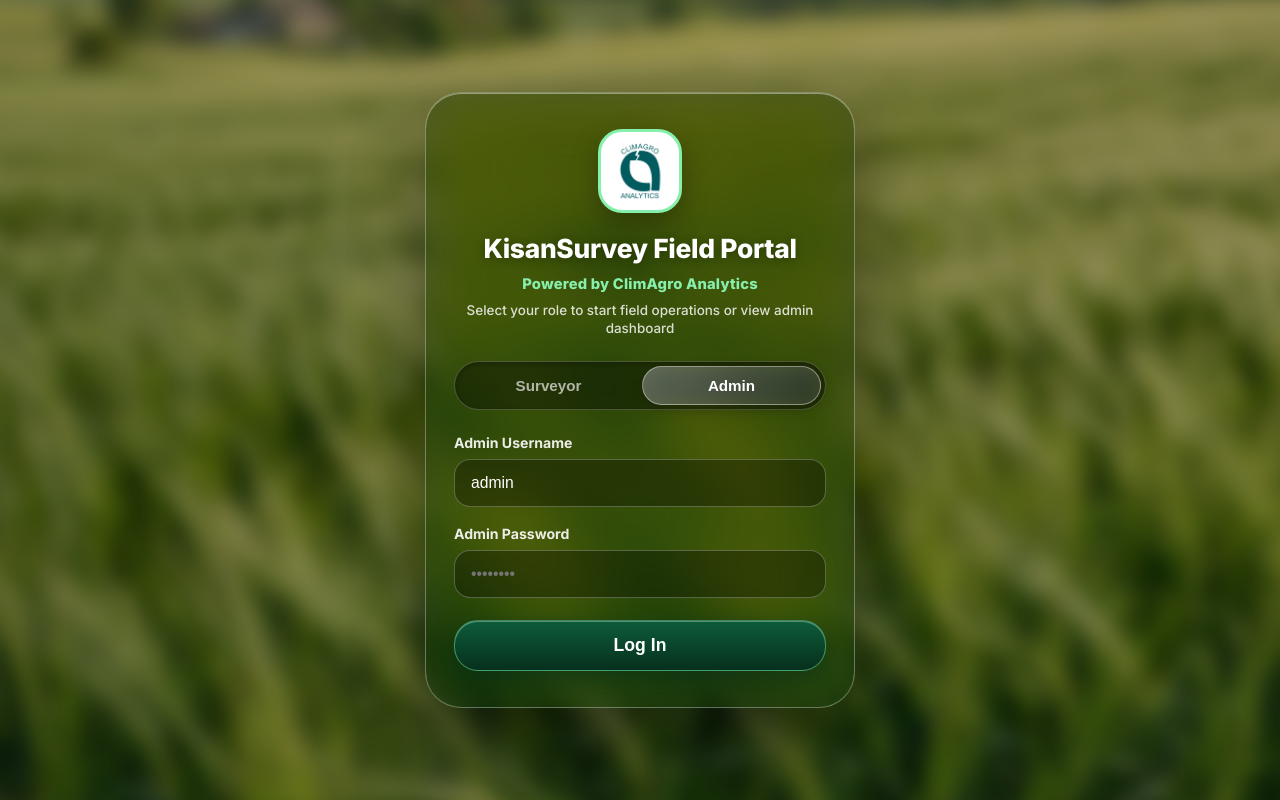
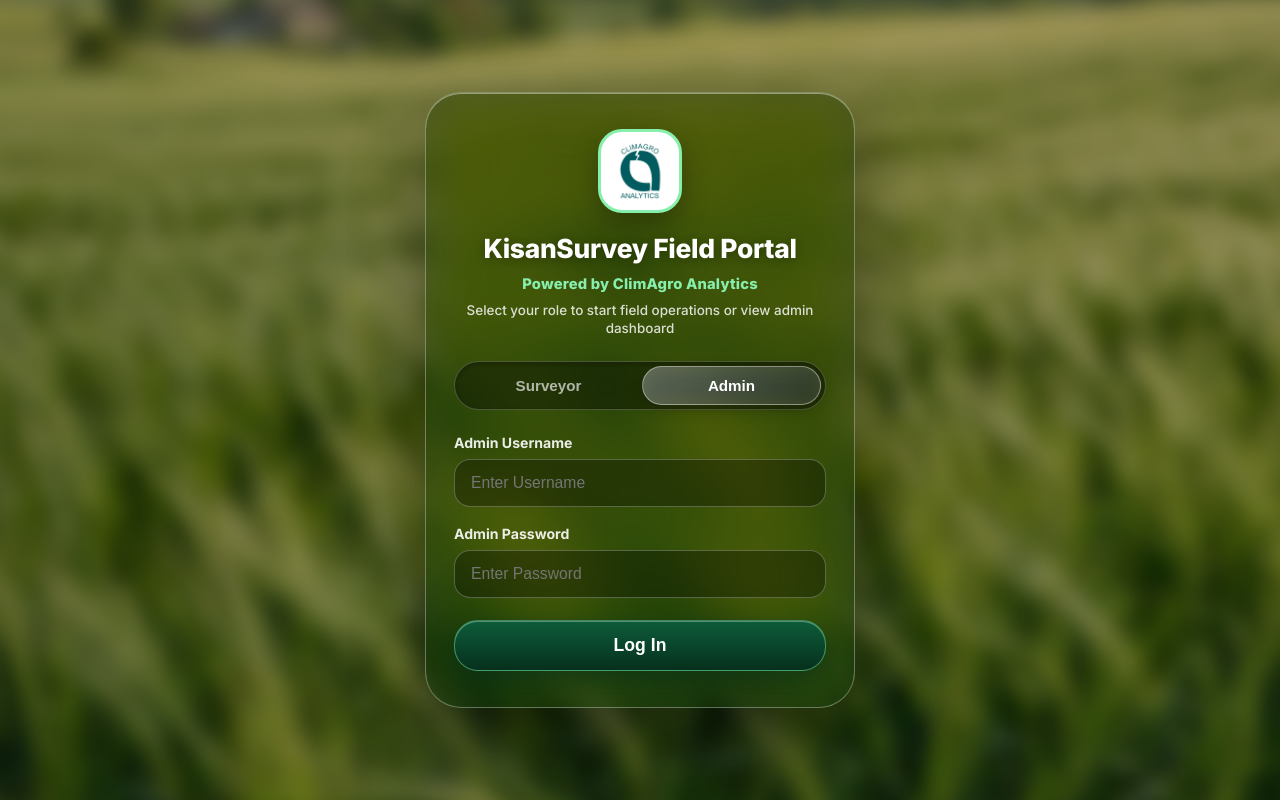
Before and after one commit to ashutosh096/kisanportal, a React (Vite) app in the folder client/: page /login in a window 1280 px wide. Both pictures are taken after a click on the button "Admin". Built offline with nearby package versions, Linux system fonts and the light colour scheme; no server answers.

Commit message:
Remove pre-filled placeholders and fix Hide Past Logs button position

```diff
--- a/client/src/pages/Login.jsx
+++ b/client/src/pages/Login.jsx
@@ -7,7 +7,7 @@
   const [activeRole, setActiveRole] = useState('surveyor');
   const [surveyorUsernameInput, setSurveyorUsernameInput] = useState('');
   const [surveyorPasswordInput, setSurveyorPasswordInput] = useState('');
-  const [adminUsername, setAdminUsername] = useState('admin');
+  const [adminUsername, setAdminUsername] = useState('');
   const [adminPassword, setAdminPassword] = useState('');
   const [surveyors, setSurveyors] = useState([]);
   const [loadingSurveyors, setLoadingSurveyors] = useState(true);
@@ -329,7 +329,7 @@
                 type="text"
                 value={surveyorUsernameInput}
                 onChange={(e) => setSurveyorUsernameInput(e.target.value)}
-                placeholder="e.g. surveyor1 or ashu01"
+                placeholder="Enter Username"
                 required
                 style={{
                   width: '100%',
@@ -362,7 +362,7 @@
                 type="password"
                 value={surveyorPasswordInput}
                 onChange={(e) => setSurveyorPasswordInput(e.target.value)}
-                placeholder="Password (e.g. field123)"
+                placeholder="Enter Password"
                 required
                 style={{
                   width: '100%',
@@ -424,7 +424,7 @@
                 type="text"
                 value={adminUsername}
                 onChange={(e) => setAdminUsername(e.target.value)}
-                placeholder="admin"
+                placeholder="Enter Username"
                 required
                 style={{
                   width: '100%',
@@ -456,7 +456,7 @@
                 type="password"
                 value={adminPassword}
                 onChange={(e) => setAdminPassword(e.target.value)}
-                placeholder="••••••••"
+                placeholder="Enter Password"
                 required
                 style={{
                   width: '100%',
--- a/client/src/pages/SurveyForm.jsx
+++ b/client/src/pages/SurveyForm.jsx
@@ -473,7 +473,9 @@
               </div>
 
               {showPastLogs && pastVisits.length > 0 && (
-                <div style={{ marginTop: '14px', overflowX: 'auto', border: '1.5px solid #cbd5e1', borderRadius: '12px', background: '#ffffff' }}>
+                <div style={{ marginTop: '14px', border: '1.5px solid #cbd5e1', borderRadius: '16px', background: '#ffffff', overflow: 'hidden' }}>
+                  {/* SCROLLABLE TABLE CONTAINER ONLY */}
+                  <div style={{ overflowX: 'auto', width: '100%' }}>
                     <table style={{ fontSize: '0.86rem', borderCollapse: 'collapse', width: '100%' }}>
                       <thead>
                         <tr style={{ background: '#0d3c26', color: '#ffffff' }}>
@@ -588,16 +590,19 @@
                         })}
                       </tbody>
                     </table>
+                  </div>
 
-                  {/* BOTTOM HIDE LOGS / CROSS ACTION BUTTON FOR EASY MOBILE CLOSING */}
+                  {/* FIXED NON-SCROLLING FOOTER BUTTON */}
                   <div
                     style={{
-                      padding: '10px 14px',
+                      padding: '12px 14px',
                       background: '#f8fafc',
                       borderTop: '1.5px solid #cbd5e1',
                       display: 'flex',
                       alignItems: 'center',
                       justifyContent: 'center',
+                      width: '100%',
+                      boxSizing: 'border-box',
                     }}
                   >
                     <button
@@ -607,7 +612,7 @@
                         background: '#dc2626',
                         color: '#ffffff',
                         border: 'none',
-                        padding: '10px 22px',
+                        padding: '10px 24px',
                         borderRadius: '30px',
                         fontWeight: 800,
                         fontSize: '0.88rem',
```
Lines whose indentation alone changed are shown as unchanged.
